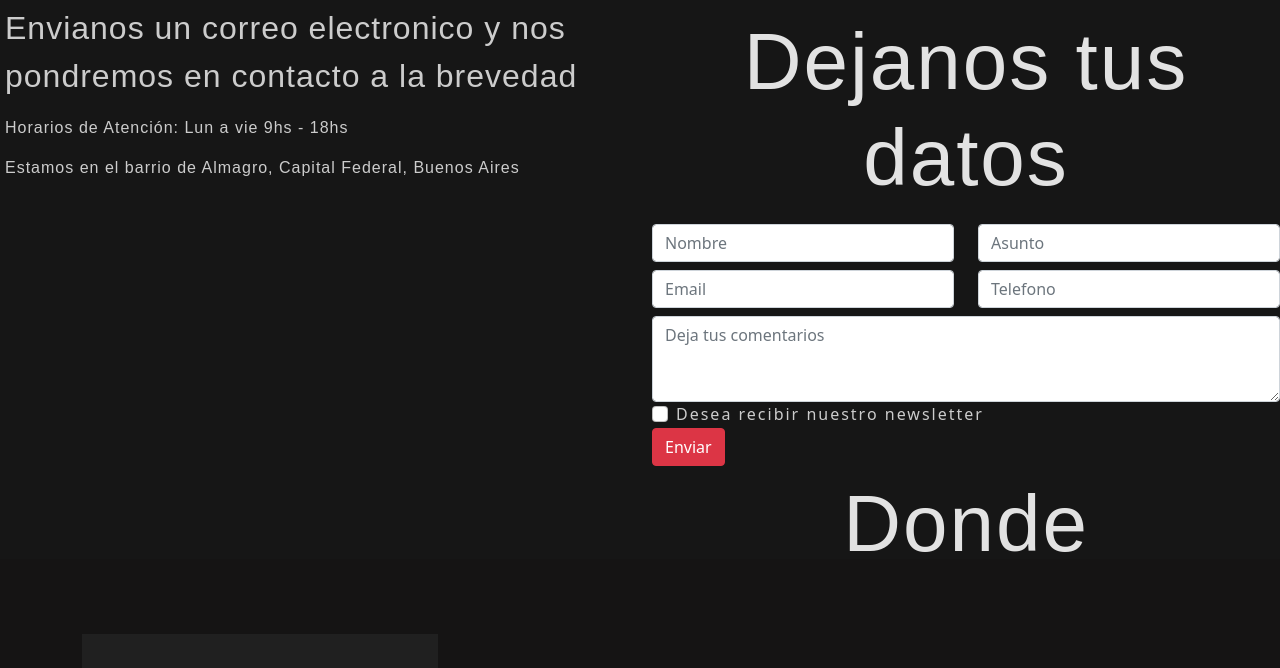
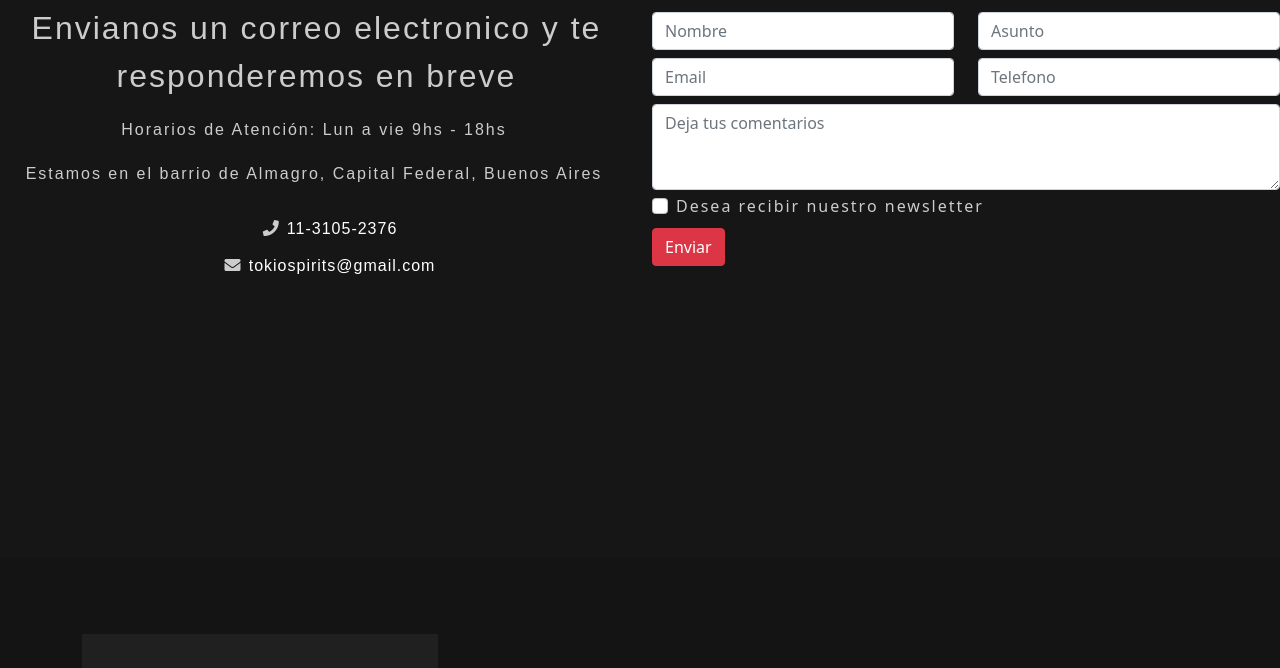
Before and after one commit to maramayo95/tokyo-spirits, a plain HTML site: page views/contacto.html in a window 1280 px wide. Shown: the part 710-1378 px from the top of the page. Drawn offline with nearby package versions, Linux system fonts and the light colour scheme; some icons are missing; a web font is replaced by a local one.

Commit message:
buscando un diseño de contacto mas minimalista

```diff
--- a/assets/scss/_contacto.scss
+++ b/assets/scss/_contacto.scss
@@ -12,7 +12,6 @@ $blane-color: #161616;
     color: #fff;
     text-decoration: none;
   }
-
 
   @media (max-width: 575.98px) {
 
--- a/assets/scss/_font.scss
+++ b/assets/scss/_font.scss
@@ -1,11 +1,24 @@
+/*CONTACTO*/
 .contacto-p {
       font-family: sans-serif;
       font-size: 2rem;
       margin-left: 5px;
       line-height: 150%;
       font-weight: lighter;
-       text-align:left;
+       text-align:center;
 
+
+
+  }
+  .contacto-p2 {
+    font-family: sans-serif;
+    text-align:center;
+
+  }
+
+  .ul-contacto-datos {
+    list-style: none;
+    text-align: center;
 
   }
 
@@ -20,15 +33,7 @@
     letter-spacing: 2px;
   }
 
-  p {
-    font-family: sans-serif;
-      letter-spacing: 1px;
-      margin-left: 5px;
-      line-height: 150%;
-      font-weight: lighter;
-
-
-  }
+ /*INDEX*/
   .pIndex {
     font-family: sans-serif;
       letter-spacing: 1px;
--- a/views/contacto.html
+++ b/views/contacto.html
@@ -51,7 +51,7 @@
         <div class="banner-3">
           <div class="container">
             <h1 class="h1Style">Contacto</h1>
-            <h2 class="h2Style">Ponte en contacto con nosotros</h2>
+            <h2 class="h2Style">Comunicate con nosotros</h2>
           </div>
         </div>
       </div>
@@ -64,14 +64,22 @@
   <div class="container mt-5" >
       <div class="row" style="height:550px;">
         <div class="col-md-6" >
-          <p class="contacto-p">Envianos un correo electronico y nos pondremos en contacto a la brevedad</p>
-          <p>Horarios de Atención: Lun a vie 9hs - 18hs </p>
-          <p>Estamos en el barrio de Almagro, Capital Federal, Buenos Aires</p>
+          <p class="contacto-p">Envianos un correo electronico y te responderemos en breve</p>
+          <p class="contacto-p2">Horarios de Atención: Lun a vie 9hs - 18hs </p>
+          <p class="contacto-p2">Estamos en el barrio de Almagro, Capital Federal, Buenos Aires</p>
+          <ul class="ul-contacto-datos"><li><i class="fas fa-phone mt-3"></i> <a href="tel:+">11-3105-2376</a></li>
+          <li><i class="fa fa-envelope mt-3"></i> <a href="">tokiospirits@gmail.com</a></li>
+          </ul>
+
+          <div class="text-white">
+
+            <!--<div class="my-4">-->
+            </div>
           <div class="d-flex justify-content-center mb-4">
           </div>
         </div>
         <div class="col-md-6">
-          <h2 class="h2Style">Dejanos tus datos</h2>
+          <!--<h2 class="h2Style">Dejanos tus datos</h2>-->
           <form  action="">
             <div class="row">
               <div class="col-lg-6">
@@ -101,7 +109,7 @@
               </div>
               <div class="col-12">
               <div class="form-group">
-                <div class="form-check">
+                <div class="form-check mt-1">
                   <input class="form-check-input" type="checkbox" value="" id="invalidCheck2" required>
                   <label class="form-check-label" for="invalidCheck2">
                     Desea recibir nuestro newsletter
@@ -110,20 +118,16 @@
               </div>
               </div>
               <div class="col-12">
-                <button class="btn btn-danger" type="submit">Enviar</button>
+                <button class="btn btn-danger mt-2" type="submit">Enviar</button>
               </div>
             </div>
           </form>
-          <div class="text-white">
-          <h2 class="h2Style">Donde encontrarnos</h2>
-          <i class="fas fa-phone mt-3"></i> <a href="tel:+">11-3105-2376</a><br>
-          <i class="fa fa-envelope mt-3"></i> <a href="">tokiospirits@gmail.com</a><br>
+
           <!--<div class="my-4">-->
           </div>
         </div>
       </div>
 
-  </div>
   </div>
 
 
```
Also changed, not shown: assets/css/estilo.css.
